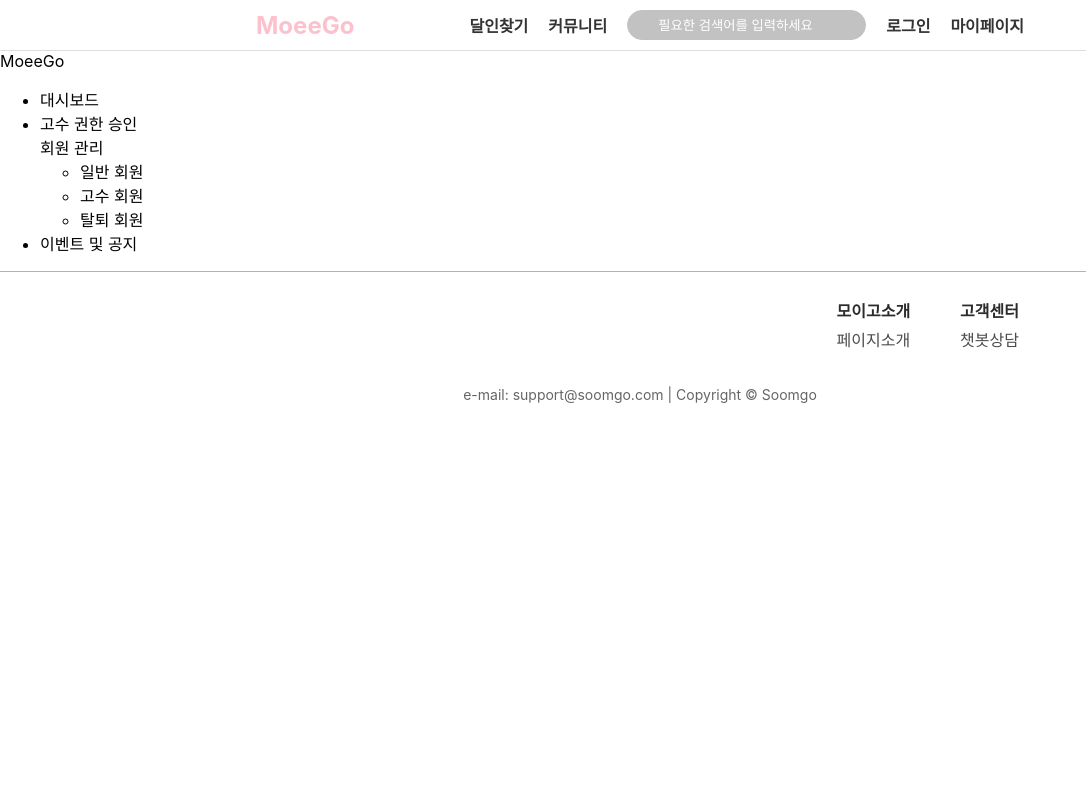
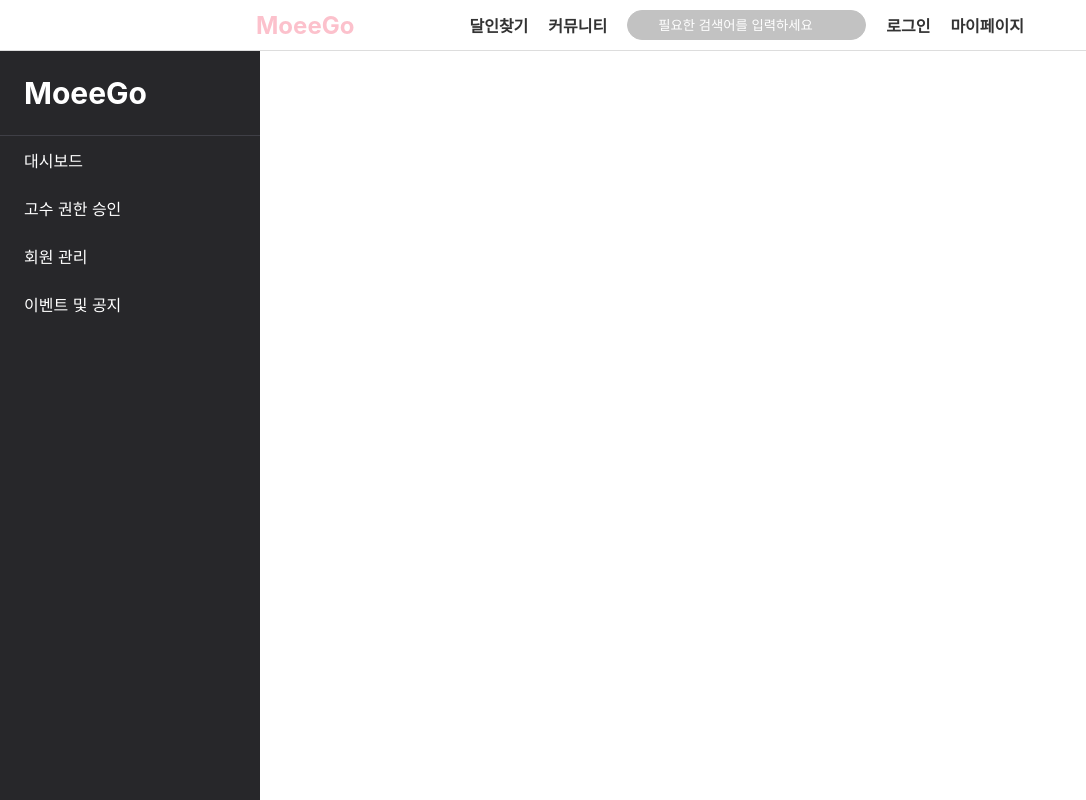
Before and after one commit to jaeheoon/moeego_client, a React (Vite) app: page /admin/SideBar in a window 1280 px wide. Shown: the top 800 px of the page, without its empty margins (0-1086 px from the left). Built offline with nearby package versions, Linux system fonts and the light colour scheme.

Commit message:
33 [FE] Merge:  관리자 페이지 사이드 바 css 구현 (#40)
* [FE] Feat: 관리자 페이지 사이드 바 css 구현

* [FE] Merge: 관리자 페이지 사이드 바 css 구현

---------

Co-authored-by: kangjun <kangjun@naver.com>

```diff
--- a/src/components/admin/SideBar.jsx
+++ b/src/components/admin/SideBar.jsx
@@ -1,22 +1,53 @@
 import React from 'react';
+import '../../css/admin/SideBar.css';
+import { useSideBar } from '../../css/admin/useSideBar';
 
 const SideBar = () => {
+    const {
+        isMemberSubmenuOpen,
+        toggleMemberSubmenu,
+        isEventSubmenuOpen,
+        toggleEventSubmenu
+    } = useSideBar();
+
     return (
-        <div>
+        <div className="sidebar">
             <div>
-                <div>MoeeGo</div>
-                <ul>
-                    <li>대시보드</li>
-                    <li>고수 권한 승인</li>
+                <div className="sidelogo">MoeeGo</div>
+                <ul className="menu-list">
+                    <li className="menu-item">대시보드</li>
+                    <li className="menu-item">고수 권한 승인</li>
                     <div>
-                        <span>회원 관리</span>
+                        <div
+                            className="submenu-trigger"
+                            onClick={toggleMemberSubmenu}
+                        >
+                            <span>회원 관리</span>
+                        </div>
+
+                        {isMemberSubmenuOpen && (
+                            <ul className="submenu">
+                                <li className="submenu-item">일반 회원</li>
+                                <li className="submenu-item">고수 회원</li>
+                                <li className="submenu-item">탈퇴 회원</li>
+                            </ul>
+                        )}
                     </div>
-                        <ul>
-                            <li>일반 회원</li>
-                            <li>고수 회원</li>
-                            <li>탈퇴 회원</li>
-                        </ul>
-                    <li>이벤트 및 공지</li>
+                    <div>
+                        <div
+                            className="submenu-trigger"
+                            onClick={toggleEventSubmenu}
+                        >
+                            <span>이벤트 및 공지</span>
+                        </div>
+
+                        {isEventSubmenuOpen && (
+                            <ul className="submenu">
+                                <li className="submenu-item">이벤트 게시판</li>
+                                <li className="submenu-item">공지 게시판</li>
+                            </ul>
+                        )}
+                    </div>
                 </ul>
             </div>
         </div>
--- /dev/null
+++ b/src/css/admin/Sidebar.css
@@ -0,0 +1,76 @@
+.sidebar {
+    width: 260px;
+    min-height: 100vh;
+    background-color: #27272a;  /* zinc-800 */
+    color: white;
+}
+
+.sidelogo {
+    padding: 1.5rem;
+    font-size: 1.25rem;
+    font-weight: bold;
+    color:white;
+    border-bottom: 1px solid #3f3f46;  /* zinc-700 */
+    font-size:30px;
+}
+
+.menu-list {
+    flex: 1;
+    list-style-type: none;  /* 추가: bullet point 제거 */
+    padding: 0;  /* 추가: 기본 패딩 제거 */
+    margin: 0;  /* 추가: 기본 마진 제거 */
+}
+
+.submenu {
+    background-color: #18181b;  /* zinc-900 */
+    list-style-type: none;  /* 추가: bullet point 제거 */
+    padding: 0;  /* 추가: 기본 패딩 제거 */
+    margin: 0;  /* 추가: 기본 마진 제거 */
+}
+
+.menu-item {
+    padding: 0.75rem 1.5rem;
+    cursor: pointer;
+    transition: background-color 0.2s;
+}
+
+.menu-item:hover {
+    background-color: #3f3f46;  /* zinc-700 */
+}
+
+.submenu-trigger {
+    padding: 0.75rem 1.5rem;
+    cursor: pointer;
+    display: flex;
+    justify-content: space-between;
+    align-items: center;
+    transition: background-color 0.2s;
+}
+
+.submenu-trigger:hover {
+    background-color: #3f3f46;  /* zinc-700 */
+}
+
+.submenu-icon {
+    transition: transform 0.2s;
+}
+
+.submenu-icon.open {
+    transform: rotate(180deg);
+}
+
+.submenu-item {
+    padding: 0.5rem 2rem;
+    cursor: pointer;
+    transition: background-color 0.2s;
+}
+
+.submenu-item:hover {
+    background-color: #3f3f46;  /* zinc-700 */
+}
+
+/* Ensure the image is displayed correctly */
+.submenu-icon-img {
+    width: 1rem;  /* Set appropriate width */
+    height: auto; /* Maintain aspect ratio */
+}
--- /dev/null
+++ b/src/css/admin/useSideBar.js
@@ -0,0 +1,21 @@
+import { useState } from 'react';
+
+export const useSideBar = () => {
+    const [isMemberSubmenuOpen, setIsMemberSubmenuOpen] = useState(false);
+    const [isEventSubmenuOpen, setIsEventSubmenuOpen] = useState(false);
+
+    const toggleMemberSubmenu = () => {
+        setIsMemberSubmenuOpen(!isMemberSubmenuOpen);
+    };
+
+    const toggleEventSubmenu = () => {
+        setIsEventSubmenuOpen(!isEventSubmenuOpen);
+    };
+
+    return {
+        isMemberSubmenuOpen,
+        isEventSubmenuOpen,
+        toggleMemberSubmenu,
+        toggleEventSubmenu
+    };
+};
```
